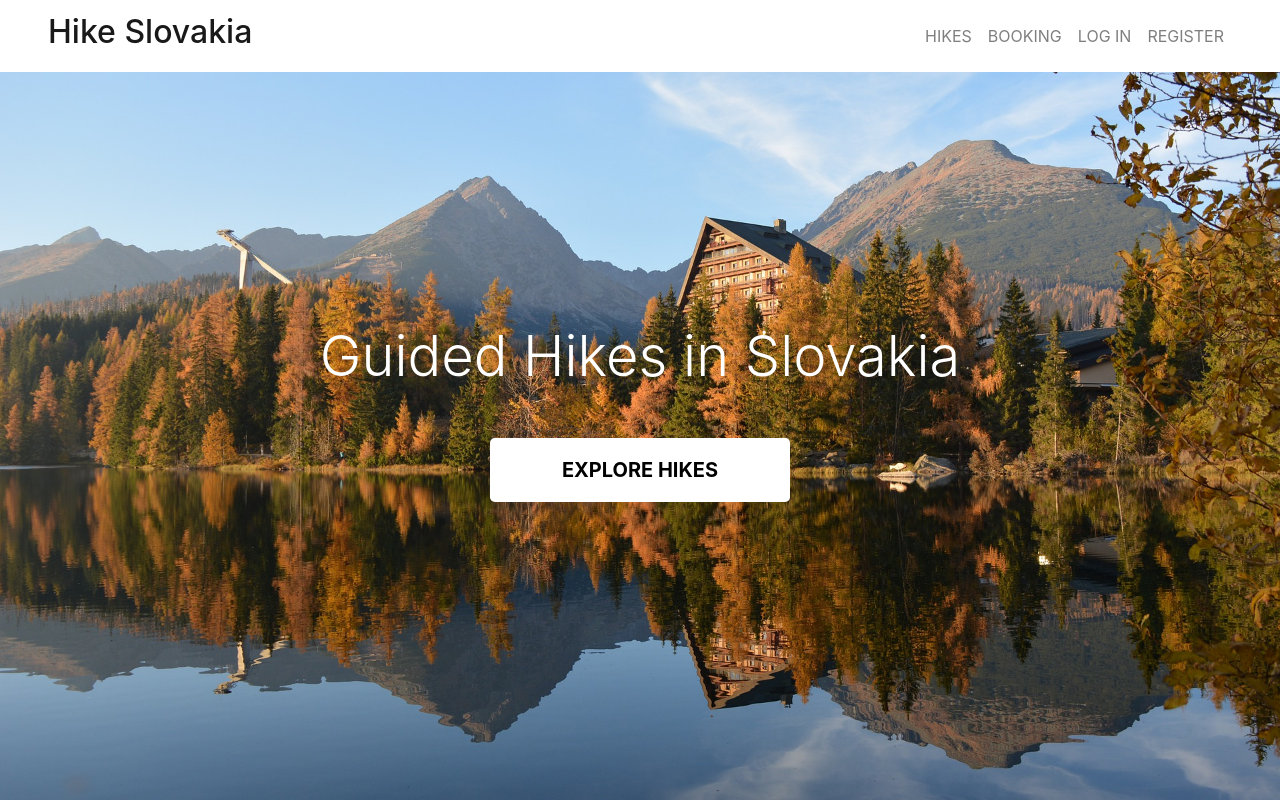
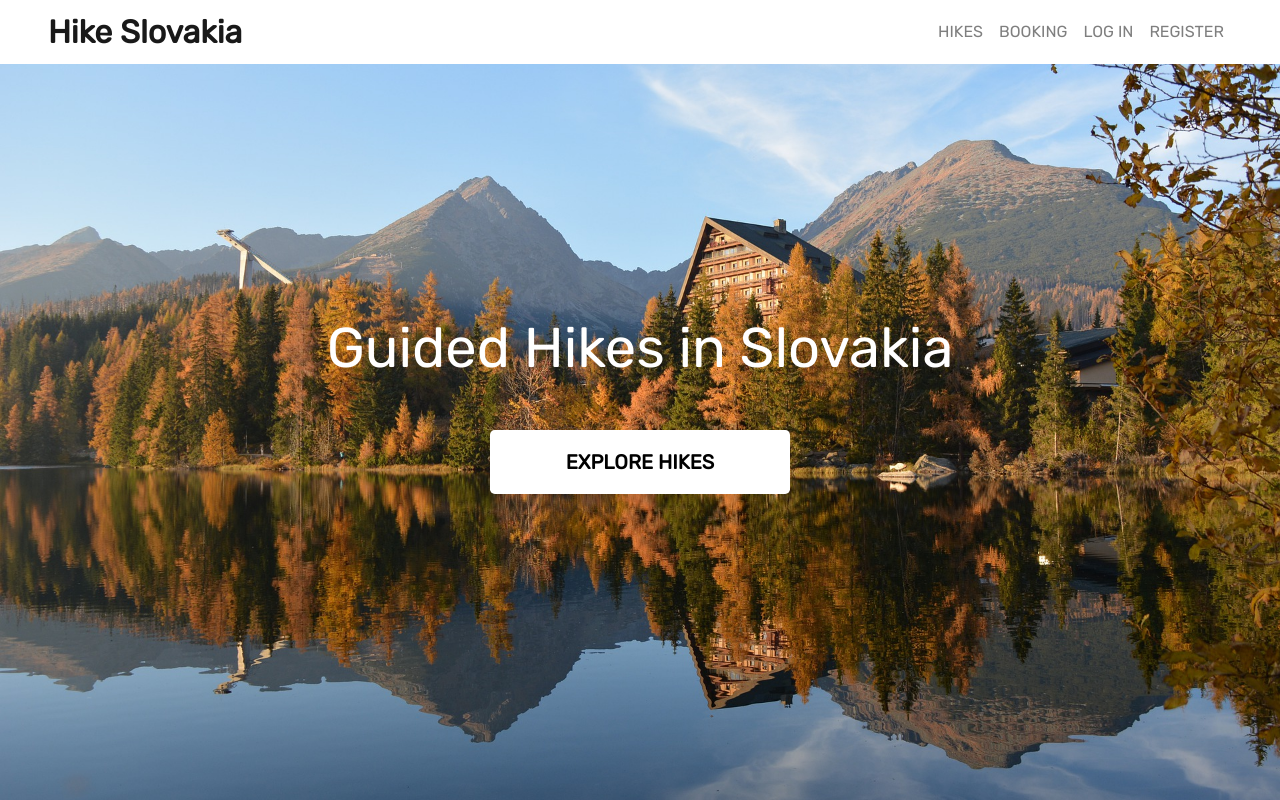
Before and after one commit to monika-hrda/hike-slovakia, a Django app: page / in a window 1280 px wide. Run offline with Django 3.2, Linux system fonts and the light colour scheme.

Commit message:
Apply uniform font family to all text

```diff
--- a/static/css/base.css
+++ b/static/css/base.css
@@ -6,6 +6,7 @@ body {
     background: url('/media/homepage_background.jpg') no-repeat center center fixed;
     background-size: cover;
     height: calc(100vh - 72.4px);
+    font-family: 'Rubik', sans-serif;
 }
 
 h1 {
--- a/templates/base.html
+++ b/templates/base.html
@@ -19,6 +19,7 @@
     {% block corecss %}
         <link rel="stylesheet" href="https://cdn.jsdelivr.net/npm/bootstrap@4.6.1/dist/css/bootstrap.min.css"
             integrity="sha384-zCbKRCUGaJDkqS1kPbPd7TveP5iyJE0EjAuZQTgFLD2ylzuqKfdKlfG/eSrtxUkn" crossorigin="anonymous">
+        <link rel="stylesheet" href="https://fonts.googleapis.com/css2?family=Rubik&display=swap">
         <link rel="stylesheet" href="{% static 'css/base.css' %}">
     {% endblock %}
 
@@ -47,7 +48,7 @@
         <!-- NAVBAR (code from https://getbootstrap.com/docs/4.6/components/navbar/ & customized) -->
         <nav class="navbar navbar-expand-lg navbar-light bg-white px-5">
             <a class="navbar-brand" href="{% url 'home' %}">
-                <h2>Hike Slovakia</h2>
+                <h2 class="mb-0"><strong>Hike Slovakia</strong></h2>
             </a>
             <button class="navbar-toggler" type="button" data-toggle="collapse" data-target="#navbarSupportedContent"
                 aria-controls="navbarSupportedContent" aria-expanded="false" aria-label="Toggle navigation">
```
